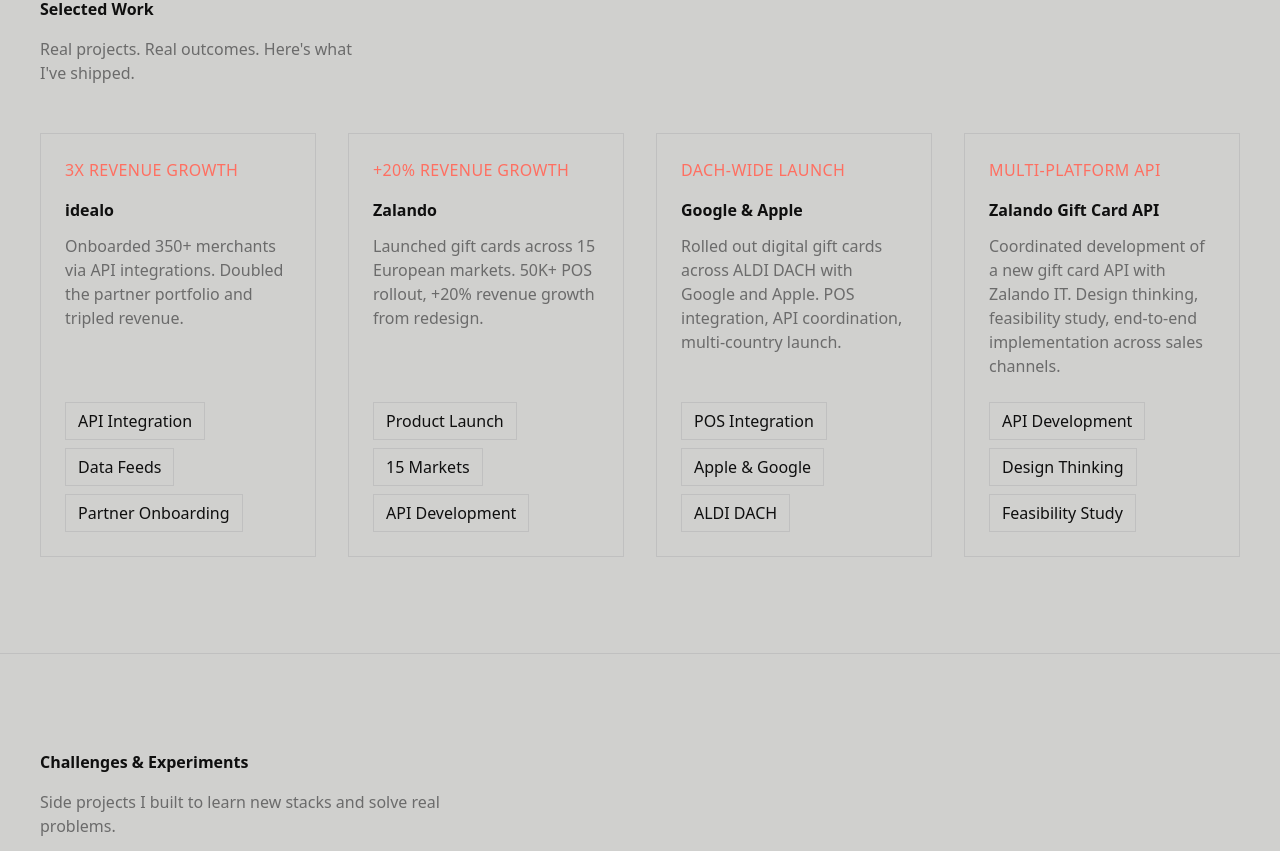
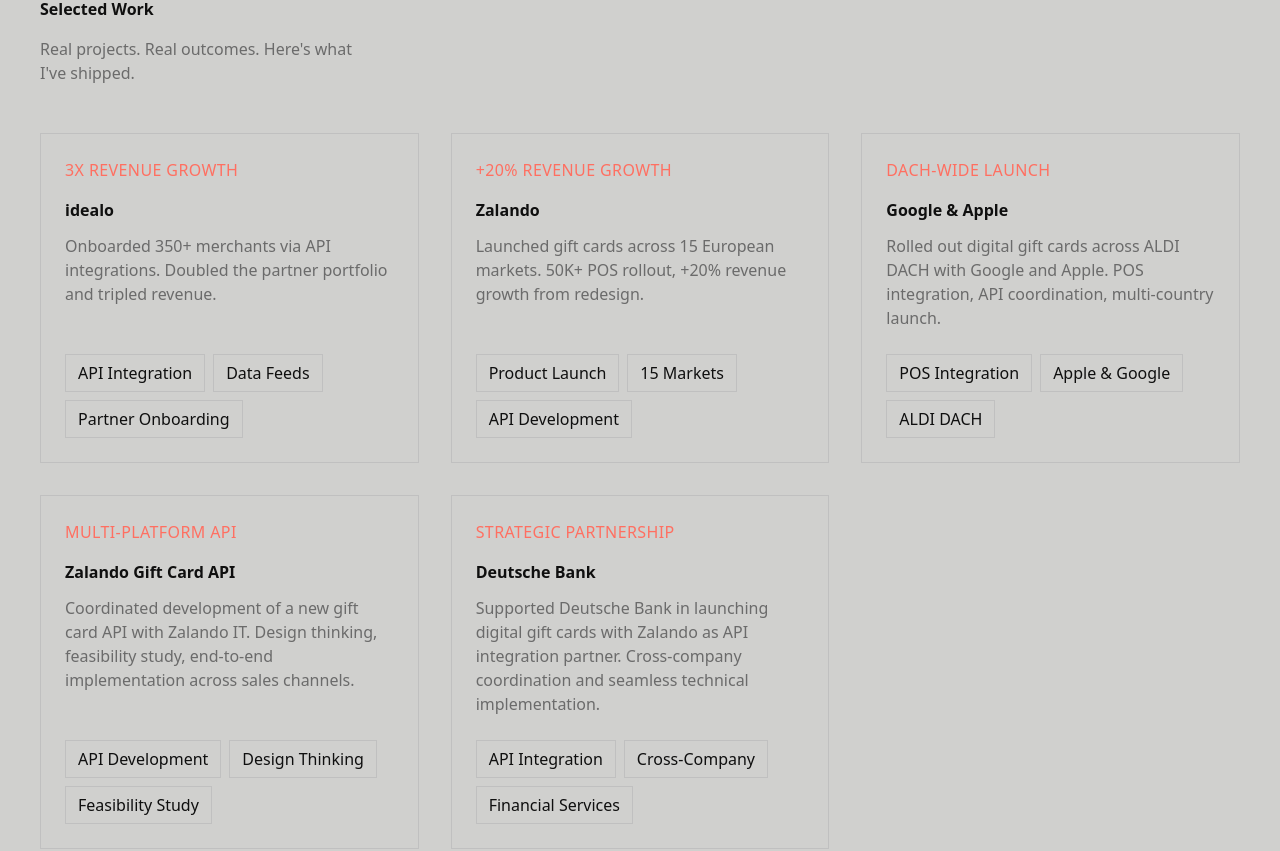
Before and after one commit to denescsaszar/portfolio, a Next.js app: page / in a window 1280 px wide. Shown: the part 900-1751 px from the top of the page. Built offline with nearby package versions, Linux system fonts and the light colour scheme.

Commit message:
add Zalando API and Deutsche Bank project cards and case studies

```diff
--- a/app/page.tsx
+++ b/app/page.tsx
@@ -80,7 +80,7 @@
               </div>
             </FadeIn>
 
-            <div className="grid grid-cols-1 sm:grid-cols-2 lg:grid-cols-4 gap-6 md:gap-8">
+            <div className="grid grid-cols-1 sm:grid-cols-2 lg:grid-cols-3 gap-6 md:gap-8">
               <FadeIn delay={0.1}>
                 <ProjectCard
                   title="idealo"
@@ -127,6 +127,19 @@
                     "Feasibility Study",
                   ]}
                   href="/case-studies/zalando-api"
+                />
+              </FadeIn>
+              <FadeIn delay={0.5}>
+                <ProjectCard
+                  title="Deutsche Bank"
+                  description="Supported Deutsche Bank in launching digital gift cards with Zalando as API integration partner. Cross-company coordination and seamless technical implementation."
+                  achievement="Strategic Partnership"
+                  tags={[
+                    "API Integration",
+                    "Cross-Company",
+                    "Financial Services",
+                  ]}
+                  href="/case-studies/deutsche-bank"
                 />
               </FadeIn>
             </div>
```
